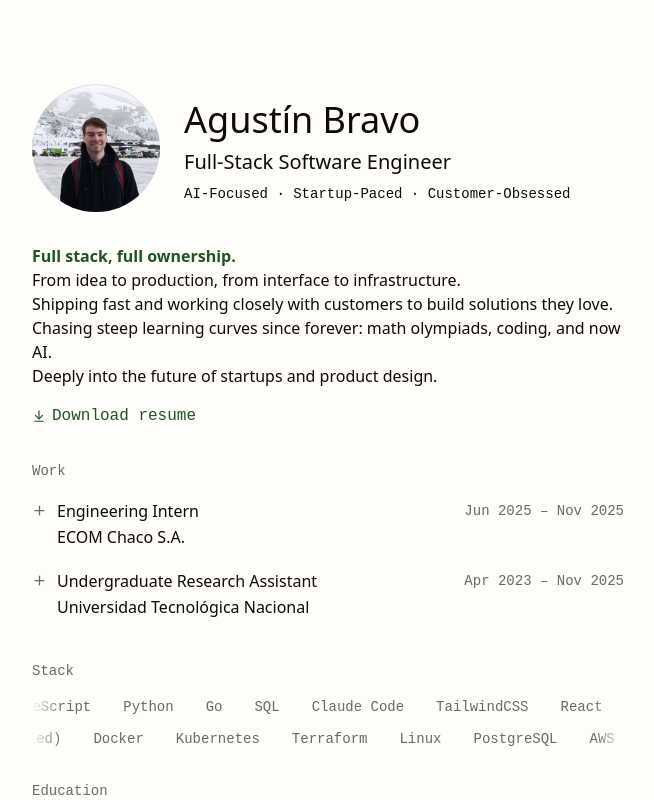
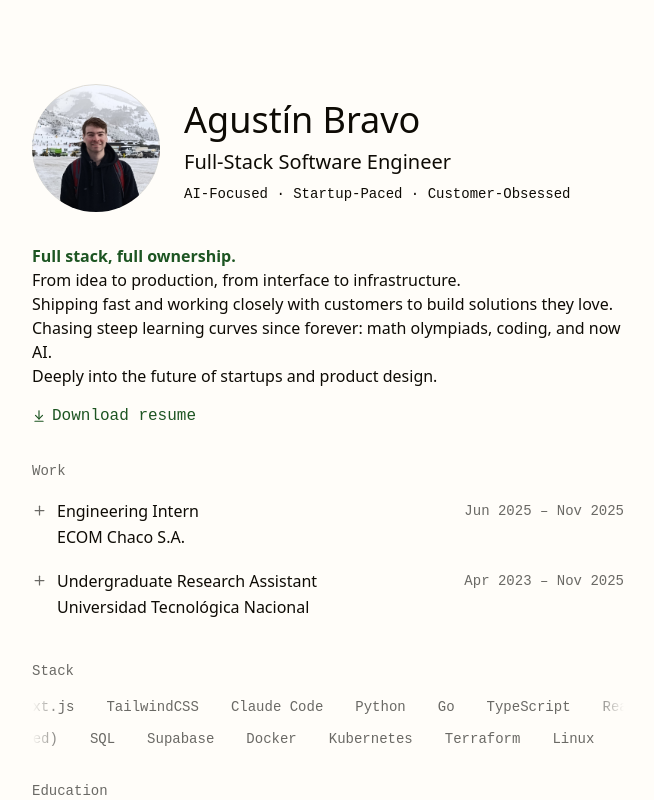
Before and after one commit to agustinbravop/website, a React (Vite) app: page / in a window 1280 px wide. Shown: the top 800 px of the page, without its empty margins (312-966 px from the left). Built offline with nearby package versions, Linux system fonts and the light colour scheme.

Commit message:
one marquee goes the other direction

```diff
--- a/src/components/StackSection.tsx
+++ b/src/components/StackSection.tsx
@@ -3,9 +3,11 @@ import { stack } from "@/data";
 function MarqueeRow({
   items,
   duration,
+  reverse = false,
 }: {
   items: string[];
   duration: string;
+  reverse?: boolean;
 }) {
   return (
     <div
@@ -17,15 +19,22 @@ function MarqueeRow({
     >
       <div
         className="flex w-max"
-        style={{ animation: `marquee ${duration} linear infinite` }}
+        style={{
+          animation: `marquee ${duration} linear infinite`,
+          animationDirection: reverse ? "reverse" : "normal",
+        }}
       >
-        {[...items, ...items].map((item, i) => (
-          <span
-            key={i}
-            className="font-mono whitespace-nowrap text-muted-foreground px-3 sm:px-4"
-          >
-            {item}
-          </span>
+        {[0, 1].map((copy) => (
+          <div key={copy} className="flex shrink-0">
+            {items.map((item) => (
+              <span
+                key={`${copy}-${item}`}
+                className="font-mono whitespace-nowrap text-muted-foreground px-3 sm:px-4"
+              >
+                {item}
+              </span>
+            ))}
+          </div>
         ))}
       </div>
     </div>
@@ -37,8 +46,8 @@ export default function StackSection() {
     <section className="mt-8">
       <p className="font-mono text-sm text-muted-foreground mb-4">Stack</p>
       <div className="flex flex-col gap-3 text-sm">
-        <MarqueeRow items={stack[0]} duration="15s" />
-        <MarqueeRow items={stack[1]} duration="15s" />
+        <MarqueeRow items={stack[0]} duration="17s" />
+        <MarqueeRow items={stack[1]} duration="21s" reverse />
       </div>
     </section>
   );
--- a/src/data.tsx
+++ b/src/data.tsx
@@ -49,14 +49,23 @@ export const links = [
 ];
 
 export const stack = [
-  ["TailwindCSS", "React", "TypeScript", "Python", "Go", "SQL", "Claude Code"],
   [
-    "PostgreSQL",
-    "AWS (SAA Certified)",
+    "TypeScript",
+    "React",
+    "Next.js",
+    "TailwindCSS",
+    "Claude Code",
+    "Python",
+    "Go",
+  ],
+  [
     "Docker",
     "Kubernetes",
     "Terraform",
     "Linux",
+    "AWS (SAA Certified)",
+    "SQL",
+    "Supabase",
   ],
 ];
 
@@ -76,7 +85,7 @@ export const experiences: {
       </>,
       <>
         Became a key contributor in platform engineering{" "}
-        {em("within two months")}, managing {em("100+")} apps with tools like
+        {em("within three months")}, managing {em("100+")} apps with tools like
         kubectl, Argo CD, Vault, Prometheus, and Grafana.
       </>,
       <>
@@ -170,8 +179,8 @@ export const projects: {
         >
           agusbravo.dev
         </AccentLink>{" "}
-        on a k3s cluster self-hosted on a VPS. SSH access is secured
-        with Tailscale, Cloudflare handles DNS and DDoS protection, cert-manager
+        on a k3s cluster self-hosted on a VPS. SSH access is secured with
+        Tailscale, Cloudflare handles DNS and DDoS protection, cert-manager
         issues TLS certificates, and Argo CD powers GitOps deployments for every
         app. A simple {mono("provision.sh")} with Terraform spins up the entire
         setup.
```
Also changed, not shown: public/llms.txt, 1 other file (tests, documents, lock files or other folders).
